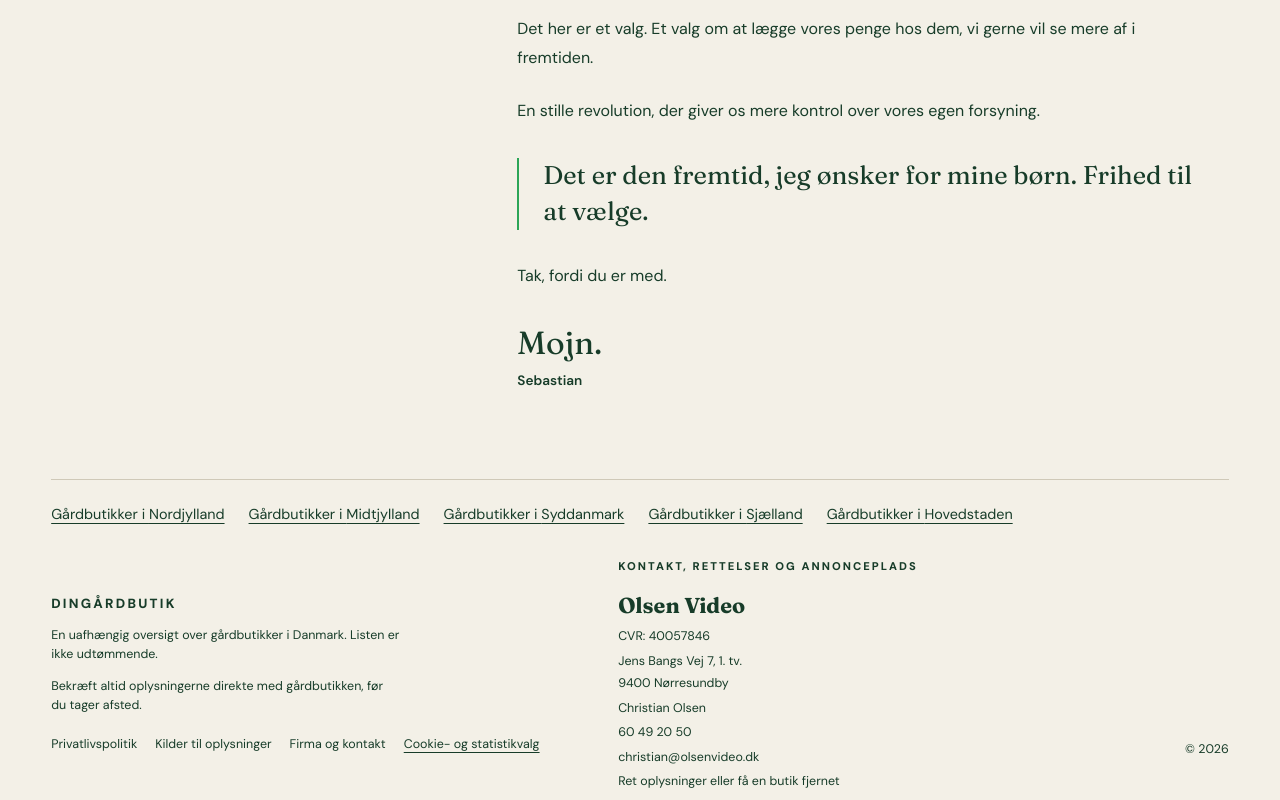
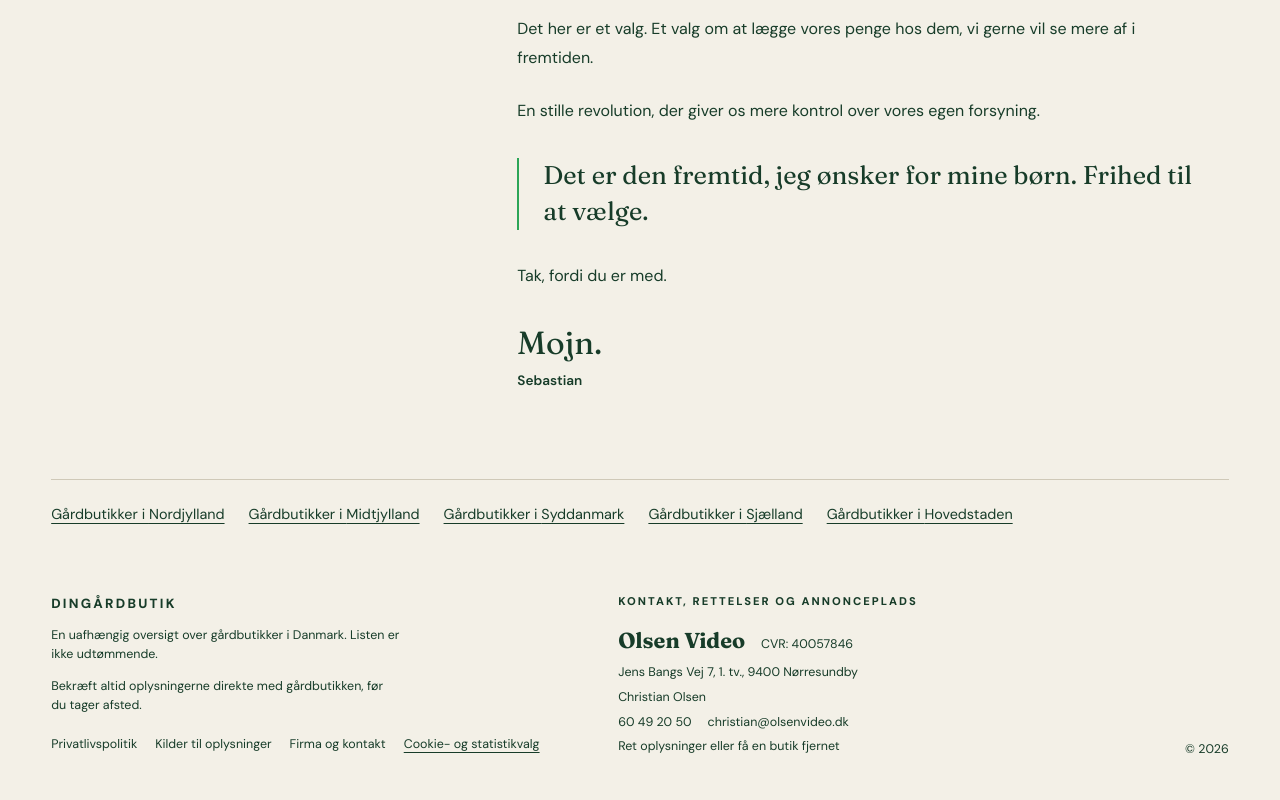
Before and after one commit to ChristianOlsen1997/dingaardbutik, a Next.js app: page / in a window 1280 px wide. Shown: the part 1851-2651 px from the top of the page. Built offline with nearby package versions, Linux system fonts and the light colour scheme.

Commit message:
Compact footer address and contact details

```diff
--- a/src/app/globals.css
+++ b/src/app/globals.css
@@ -124,6 +124,8 @@ button, a { -webkit-tap-highlight-color:transparent; }
 .advertising-contact strong { font-family:var(--font-display),serif; font-size:1.35rem; }
 .advertising-contact a { color:inherit; text-underline-offset:4px; }
 .advertising-contact address, .legal-page address { font-style:normal; line-height:1.7; }
+.contact-row { display:flex; flex-wrap:wrap; align-items:baseline; gap:4px 16px; }
+.contact-city, .contact-row a { white-space:nowrap; }
 .legal-links { display:flex; flex-wrap:wrap; gap:10px 18px; margin-top:20px; }
 .text-button { border:0; background:none; padding:0; text-decoration:underline; text-underline-offset:4px; cursor:pointer; font:inherit; text-align:left; }
 .legal-page { max-width:800px; margin:50px auto 70px; line-height:1.75; }
--- a/src/components/SiteFooter.tsx
+++ b/src/components/SiteFooter.tsx
@@ -4,7 +4,14 @@ import { StatisticsSettingsButton } from "@/components/PrivacyControls";
 export function SiteFooter() {
   return <footer id="tilfoej" className="footer">
     <div><span className="wordmark">dingårdbutik</span><p>En uafhængig oversigt over gårdbutikker i Danmark. Listen er ikke udtømmende.</p><p>Bekræft altid oplysningerne direkte med gårdbutikken, før du tager afsted.</p><nav className="legal-links" aria-label="Privatliv og oplysninger"><Link href="/privatliv">Privatlivspolitik</Link><Link href="/privatliv#butiksoplysninger">Kilder til oplysninger</Link><Link href="/kontakt">Firma og kontakt</Link><StatisticsSettingsButton /></nav></div>
-    <div id="annoncering" className="advertising-contact"><p className="eyebrow">Kontakt, rettelser og annonceplads</p><strong>Olsen Video</strong><span>CVR: 40057846</span><address>Jens Bangs Vej 7, 1. tv.<br />9400 Nørresundby</address><span>Christian Olsen</span><a href="tel:+4560492050">60 49 20 50</a><a href="mailto:christian@olsenvideo.dk">christian@olsenvideo.dk</a><Link href="/kontakt#rettelser">Ret oplysninger eller få en butik fjernet</Link></div>
+    <div id="annoncering" className="advertising-contact">
+      <p className="eyebrow">Kontakt, rettelser og annonceplads</p>
+      <div className="contact-row"><strong>Olsen Video</strong><span>CVR: 40057846</span></div>
+      <address>Jens Bangs Vej 7, 1. tv., <span className="contact-city">9400 Nørresundby</span></address>
+      <span>Christian Olsen</span>
+      <div className="contact-row"><a href="tel:+4560492050">60 49 20 50</a><a href="mailto:christian@olsenvideo.dk">christian@olsenvideo.dk</a></div>
+      <Link href="/kontakt#rettelser">Ret oplysninger eller få en butik fjernet</Link>
+    </div>
     <p>© {new Date().getFullYear()}</p>
   </footer>;
 }
```
